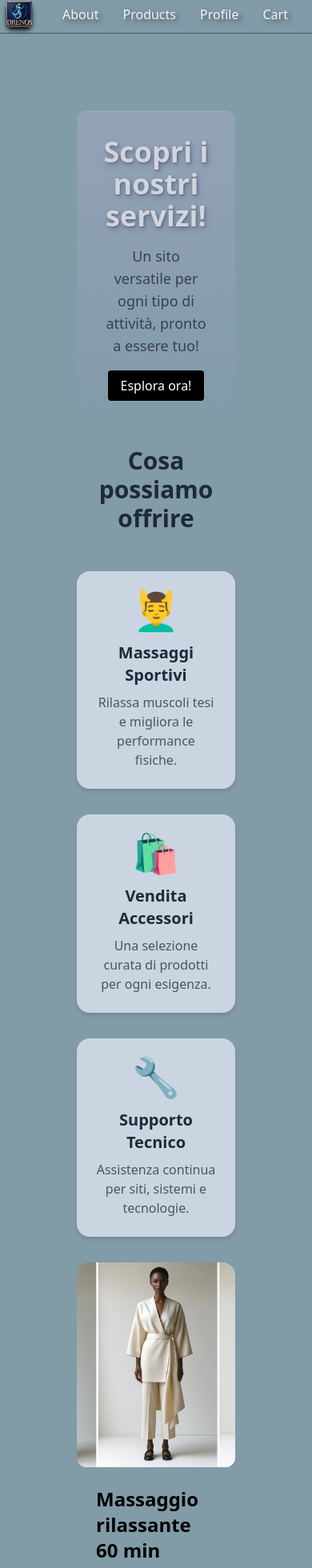
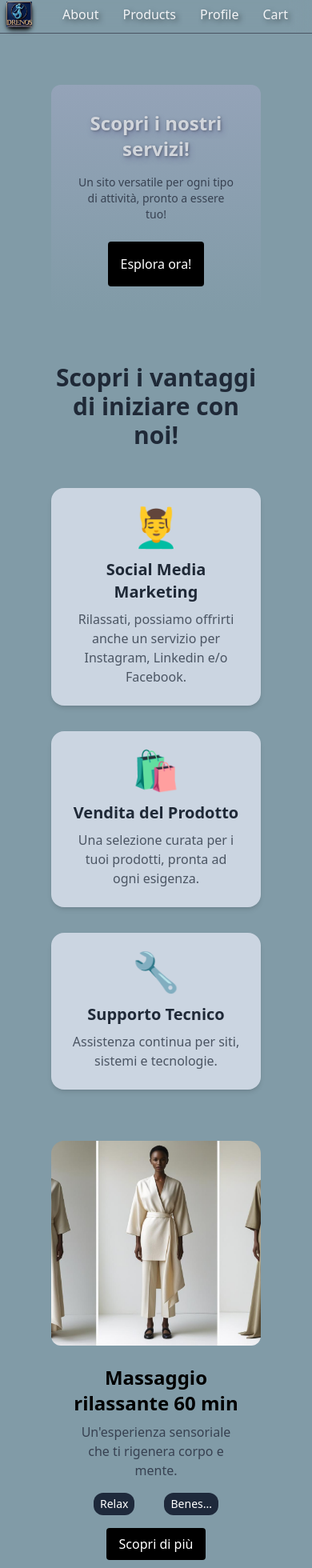
Before and after one commit to AndreaBarberio/drenos-app, a React (Create React App) app: page / in a window 390 px wide. Shown: the part 6-1966 px from the top of the page at 80% size. Built offline with nearby package versions, Linux system fonts and the light colour scheme.

Commit message:
fix(ui): responsive

```diff
--- a/src/components/Footer/Footer.js
+++ b/src/components/Footer/Footer.js
@@ -2,8 +2,7 @@ import { Link } from "react-router-dom";
 export default function Footer() {
   return (
     <footer className="flex flex-col w-full bg-black bg-opacity-70 text-white p-4">
-      <div className=" p-20 grid grid-cols-1 md:grid-cols-3 gap-8 text-sm">
-        {/* Brand & Description */}
+      <div className=" p-12 grid grid-cols-1 md:grid-cols-3 gap-8 text-sm">
         <div>
           <h2 className="text-lg font-semibold mb-2">Drenos</h2>
           <p className="text-gray-400">
@@ -23,7 +22,7 @@ export default function Footer() {
       </div>
 
       <div className="mt-8 border-t border-gray-700 pt-4 text-center text-gray-500 text-xs">
-        {new Date().getFullYear()} Drenos. Tutti i diritti riservati.
+        {new Date().getFullYear()} Drenos. Tutti i diritti riservati ad Andrea Barberio.
       </div>
     </footer>
   );
--- a/src/components/Home/FeaturedProduct/FeaturedProduct.js
+++ b/src/components/Home/FeaturedProduct/FeaturedProduct.js
@@ -4,16 +4,16 @@ import { Link } from "react-router-dom";
 import Tag from "../../Tag/Tag";
 function FeaturedProduct({ title, description, image, ctaText, ctaLink, tags = [] }) {
   return (
-    <div className="flex flex-col w-full self-center md:flex-row rounded-2xl overflow-hidden">
+    <div className="flex flex-col w-full self-center md:flex-row rounded-2xl overflow-hidden text-center md:text-left">
       <img src={image} alt={title} className="w-full md:w-1/2 h-64 object-cover rounded-xl" />
 
-      <div className="p-6 flex flex-col justify-between">
+      <div className="p-6 flex flex-col justify-between text-center md:text-left">
         <div>
           <h2 className="text-2xl font-bold mb-2">{title}</h2>
           <p className="text-gray-700 mb-4">{description}</p>
           <Tag tags={tags} />
         </div>
-        <Link to={ctaLink} className="self-start bg-black text-white px-4 py-2 rounded hover:bg-gray-800 transition">
+        <Link to={ctaLink} className="self-center md:self-start bg-black text-white px-4 py-2 rounded hover:bg-gray-800 transition">
           {ctaText}
         </Link>
       </div>
--- a/src/components/Home/HeroSection/HeroSection.js
+++ b/src/components/Home/HeroSection/HeroSection.js
@@ -2,10 +2,10 @@ import { Link } from "react-router-dom";
 
 function HeroSection({ title, description, ctaLink, ctaText }) {
   return (
-    <section className="xl:text-right m-0 w-full self-center hero-section p-8 bg-gradient-to-b from-slate-400 to-transparent text-center rounded-xl">
-      <h1 className="text-4xl xl:text-left text-gray-300 text-shadow-xl shadow-black font-bold mb-4">{title}</h1>
-      <p className="text-lg xl:text-left text-gray-700 mb-6">{description}</p>
-      <Link to={ctaLink} className="self-start bg-black text-white px-4 py-2 rounded hover:bg-gray-800 transition">
+    <section className="flex flex-col text-center md:text-left w-full self-center p-8 bg-gradient-to-b from-slate-400 to-transparent rounded-xl">
+      <h1 className="text-2xl md:text-4xl xl:text-left text-gray-300 text-shadow-xl shadow-black font-bold mb-4">{title}</h1>
+      <p className="text-sm md:text-xl xl:text-left text-gray-700 mb-6">{description}</p>
+      <Link to={ctaLink} className="w-fit self-center md:self-end bg-black text-white p-4 rounded hover:bg-gray-800 transition">
         {ctaText}
       </Link>
     </section>
--- a/src/components/Home/ServiceOverview/ServiceOverview.js
+++ b/src/components/Home/ServiceOverview/ServiceOverview.js
@@ -1,11 +1,13 @@
 import servicesData from "../../../data/servicesData"
+import ServiceCopy from "../../../data/serviceCopy";
 function ServicesOverview() {
   return (
     <section className="w-full py-8 text-gray-800">
-      <div className=" mx-auto">
-        <h2 className="text-3xl font-bold text-center mb-12">
-          Cosa possiamo offrire
-        </h2>
+      <div className="mx-auto">
+        {ServiceCopy.map(service => <h2 className="text-3xl font-bold text-center mb-12">
+
+          {service.title}
+        </h2>)}
         <div className="grid grid-cols-1 sm:grid-cols-2 lg:grid-cols-3 gap-8">
           {servicesData.map(({ id, icon, title, description }) => (
             <div
--- a/src/components/Home/Testimonials/Testimonials.js
+++ b/src/components/Home/Testimonials/Testimonials.js
@@ -3,7 +3,7 @@ import StarRating from "./StarRating/Stars";
 
 export default function Testimonials() {
   return (
-    <section className="flex flex-col w-full mt-12 rounded-xl shadow-inner">
+    <section className="flex flex-col w-full mt-12 rounded-xl">
       <h2 className="w-full text-2xl font-bold text-center mb-8 text-gray-800">Cosa dicono i nostri clienti</h2>
       <div className="w-full mx-auto grid grid-cols-1 md:grid-cols-3 gap-6">
         {testimonials.map((t, i) => (
@@ -12,14 +12,14 @@ export default function Testimonials() {
             key={i}
             className="flex flex-col w-full bg-gradient-to-b from-slate-400 to-gray-200 rounded-lg p-6 shadow-md hover:shadow-xl transition"
           >
-            <div className="flex items-center gap-4 mb-4">
+            <div className="flex flex-col md:flex-row items-center gap-4 mb-4">
               <img src={t.avatar} alt={t.name} className="w-12 h-12 rounded-full" />
               <div>
-                <h3 className="text-lg font-semibold">{t.name}</h3>
+                <h3 className="text-lg text-center md:text-left font-semibold">{t.name}</h3>
                 <StarRating rating={t.rating} />
               </div>
             </div>
-            <p className="text-gray-700 italic">"{t.text}"</p>
+            <p className="text-gray-700 italic text-center md:text-left">"{t.text}"</p>
           </div>
         ))}
       </div>
--- a/src/components/Tag/Tag.js
+++ b/src/components/Tag/Tag.js
@@ -2,10 +2,17 @@ function Tag({ tags = [] }) {
   if (tags.length === 0) return null;
 
   return (
-    <div className="flex flex-wrap gap-2 mb-4">
+    <div className="flex justify-evenly md:justify-start gap-2 mb-4 flex-wrap">
       {tags.map((tag, i) => (
-        <span key={i} className="text-sm px-2 py-1 bg-slate-800 text-white rounded-xl">
-          {tag}
+        <span
+          key={i}
+          className="text-sm px-2 py-1 bg-slate-800 text-white rounded-xl"
+        >
+          {/* Troncato su mobile, pieno su desktop */}
+          <span className="block sm:hidden">
+            {tag.length > 5 ? tag.slice(0, 5) + "..." : tag}
+          </span>
+          <span className="hidden sm:block">{tag}</span>
         </span>
       ))}
     </div>
--- /dev/null
+++ b/src/data/serviceCopy.js
@@ -0,0 +1,7 @@
+const ServiceCopy = [
+  {
+    title: "Scopri i vantaggi di iniziare con noi!"
+
+  }]
+
+export default ServiceCopy;
--- a/src/data/servicesData.js
+++ b/src/data/servicesData.js
@@ -2,14 +2,14 @@ const servicesData = [
   {
     id: 1,
     icon: "💆‍♂️",
-    title: "Massaggi Sportivi",
-    description: "Rilassa muscoli tesi e migliora le performance fisiche.",
+    title: "Social Media Marketing",
+    description: "Rilassati, possiamo offrirti anche un servizio per Instagram, Linkedin e/o Facebook.",
   },
   {
     id: 2,
     icon: "🛍️",
-    title: "Vendita Accessori",
-    description: "Una selezione curata di prodotti per ogni esigenza.",
+    title: "Vendita del Prodotto",
+    description: "Una selezione curata per i tuoi prodotti, pronta ad ogni esigenza.",
   },
   {
     id: 3,
--- a/src/pages/Home/Home.js
+++ b/src/pages/Home/Home.js
@@ -12,7 +12,7 @@ import heroData from "../../data/heroSectionData"
 import Testimonials from "../../components/Home/Testimonials/Testimonials";
 function Home() {
   return (
-    <div className="flex flex-col m-0 p-24 w-full bg-transparent min-h-screen">
+    <div className="flex flex-col justify-evenly gap-8 m-0 p-16 w-full bg-transparent min-h-screen">
       <HeroSection {...heroData} />
       <ServicesOverview />
       <FeaturedProduct  {...featuredData} />
```
